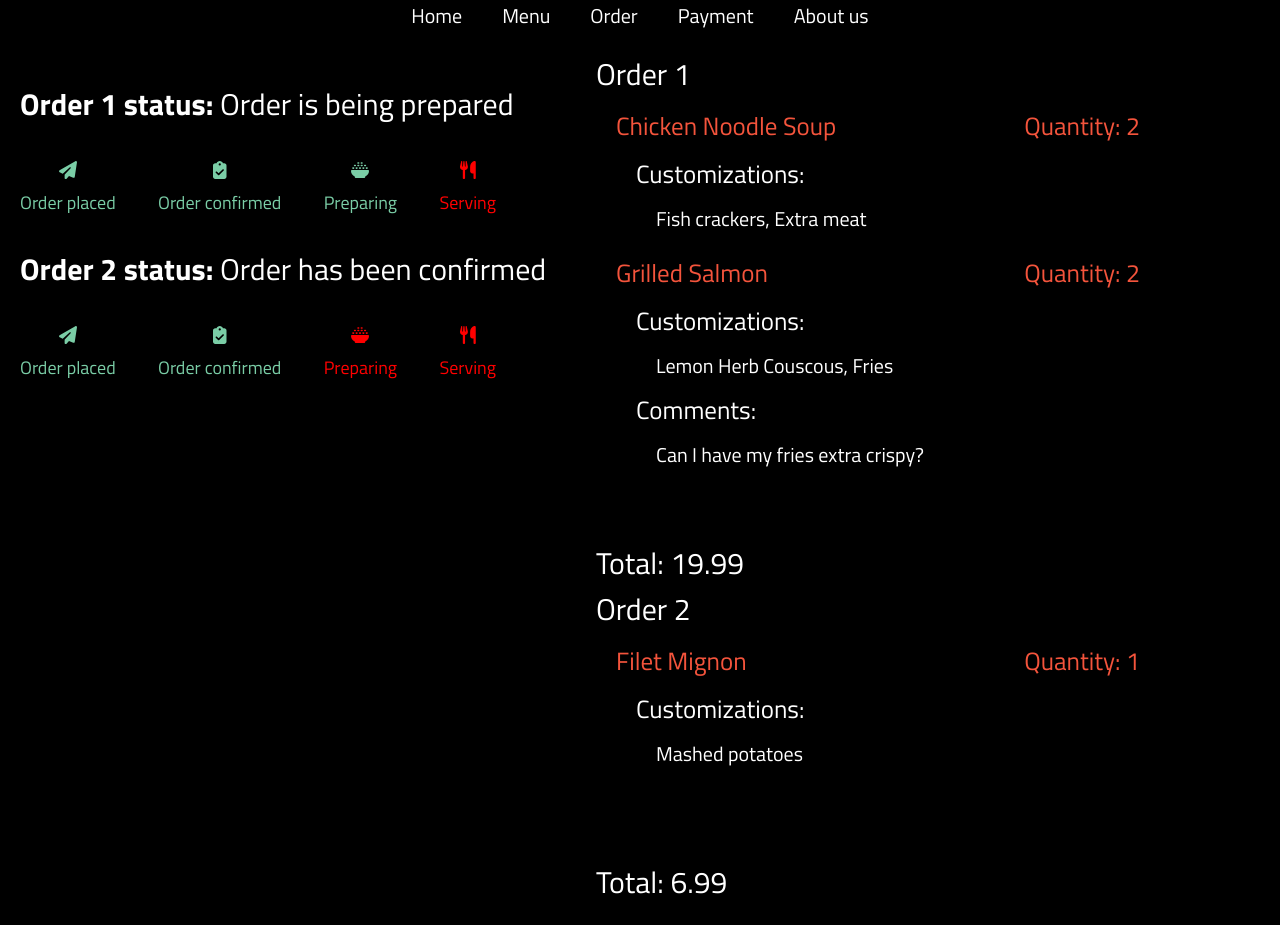
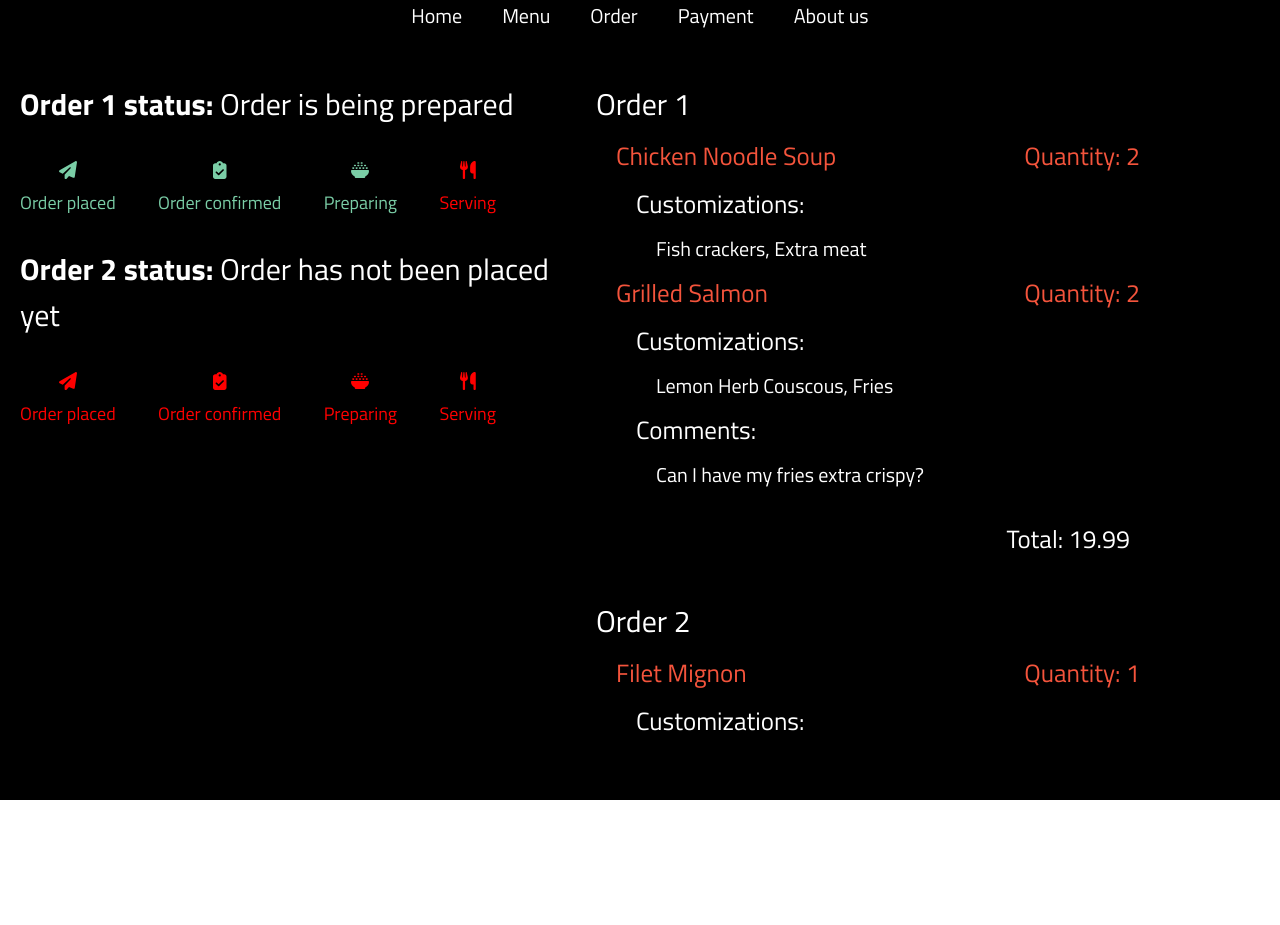
Before and after one commit to shahzill/CPSC481Project, a React (Create React App) app in the folder project/: page /Order in a window 1280 px wide. After the commit the page ends 800 px from the top, so only its background shows below. Built offline with nearby package versions, Linux system fonts and the light colour scheme.

Commit message:
Setting the total price and confirm button

```diff
--- a/project/src/Data/Orders.js
+++ b/project/src/Data/Orders.js
@@ -3,7 +3,7 @@ export const Order1 = [
         id: 1,
         OrderNumber: 1,
         OrderStatus: "Order is being prepared",
-        OrderStatusTotal: "Order has been placed Order has been confirmed Order is being prepared",
+        OrderStatusTotal: "Order has not been placed yet Order has been placed Order has been confirmed Order is being prepared",
         ItemName: "Chicken Noodle Soup",
         ItemCustomizations: "Fish crackers, Extra meat",
         ItemTotalQuantity: "2",
@@ -14,7 +14,7 @@ export const Order1 = [
         id: 2,
         OrderNumber: 1,
         OrderStatus: "Order is being prepared",
-        OrderStatusTotal: "Order has been placed Order has been confirmed Order is being prepared",
+        OrderStatusTotal: "Order has not been placed yet Order has been placed Order has been confirmed Order is being prepared",
         ItemName: "Grilled Salmon",
         ItemCustomizations: "Lemon Herb Couscous, Fries",
         ItemTotalQuantity: "2",
@@ -25,34 +25,34 @@ export const Order1 = [
         id: 3,
         OrderNumber: 1,
         OrderStatus: "Order is being prepared",
-        OrderStatusTotal: "Order has been placed Order has been confirmed Order is being prepared",
+        OrderStatusTotal: "Order has not been placed yet Order has been placed Order has been confirmed Order is being prepared",
         ItemName: "",
         ItemCustomizations: "",
         ItemTotalQuantity: "",
         ItemComments: "",
-        ItemPrice: 0
+        ItemPrice: 0.00
     },
     {
         id: 4,
         OrderNumber: 1,
         OrderStatus: "Order is being prepared",
-        OrderStatusTotal: "Order has been placed Order has been confirmed Order is being prepared",
+        OrderStatusTotal: "Order has not been placed yet Order has been placed Order has been confirmed Order is being prepared",
         ItemName: "",
         ItemCustomizations: "",
         ItemTotalQuantity: "",
         ItemComments: "",
-        ItemPrice: 0
+        ItemPrice: 0.00
     },
     {
         id: 5,
         OrderNumber: 1,
         OrderStatus: "Order is being prepared",
-        OrderStatusTotal: "Order has been placed Order has been confirmed Order is being prepared",
+        OrderStatusTotal: "Order has not been placed yet Order has been placed Order has been confirmed Order is being prepared",
         ItemName: "",
         ItemCustomizations: "",
         ItemTotalQuantity: "",
         ItemComments: "",
-        ItemPrice: 0
+        ItemPrice: 0.00
     }
 ]
 
@@ -60,8 +60,8 @@ export const Order2 = [
     {
         id: 1,
         OrderNumber: 2,
-        OrderStatus: "Order has been confirmed",
-        OrderStatusTotal: "Order has been placed Order has been confirmed",
+        OrderStatus: "Order has not been placed yet",
+        OrderStatusTotal: "Order has not been placed yet",
         ItemName: "Filet Mignon",
         ItemCustomizations: "Mashed potatoes",
         ItemTotalQuantity: "1",
@@ -71,46 +71,46 @@ export const Order2 = [
     {
         id: 2,
         OrderNumber: 2,
-        OrderStatus: "Order has been confirmed",
-        OrderStatusTotal: "Order has been placed Order has been confirmed",
+        OrderStatus: "Order has not been placed yet",
+        OrderStatusTotal: "Order has not been placed yet",
         ItemName: "",
         ItemCustomizations: "",
         ItemTotalQuantity: "",
         ItemComments: "",
-        ItemPrice: 0
+        ItemPrice: 0.00
     },
     {
         id: 3,
         OrderNumber: 2,
-        OrderStatus: "Order has been confirmed",
-        OrderStatusTotal: "Order has been placed Order has been confirmed",
+        OrderStatus: "Order has not been placed yet",
+        OrderStatusTotal: "Order has not been placed yet",
         ItemName: "",
         ItemCustomizations: "",
         ItemTotalQuantity: "",
         ItemComments: "",
-        ItemPrice: 0
+        ItemPrice: 0.00
     },
     {
         id: 4,
         OrderNumber: 2,
-        OrderStatus: "Order has been confirmed",
-        OrderStatusTotal: "Order has been placed Order has been confirmed",
+        OrderStatus: "Order has not been placed yet",
+        OrderStatusTotal: "Order has not been placed yet",
         ItemName: "",
         ItemCustomizations: "",
         ItemTotalQuantity: "",
         ItemComments: "",
-        ItemPrice: 0
+        ItemPrice: 0.00
     },
     {
         id: 5,
         OrderNumber: 2,
-        OrderStatus: "Order has been confirmed",
-        OrderStatusTotal: "Order has been placed Order has been confirmed",
+        OrderStatus: "Order has not been placed yet",
+        OrderStatusTotal: "Order has not been placed yet",
         ItemName: "",
         ItemCustomizations: "",
         ItemTotalQuantity: "",
         ItemComments: "",
-        ItemPrice: 0
+        ItemPrice: 0.00
     }
 ]
 
@@ -123,7 +123,7 @@ export const Order3 = [
         ItemCustomizations: "",
         ItemTotalQuantity: "",
         ItemComments: "",
-        ItemPrice: 0
+        ItemPrice: 0.00
     },
     {
         id: 2,
@@ -133,7 +133,7 @@ export const Order3 = [
         ItemCustomizations: "",
         ItemTotalQuantity: "",
         ItemComments: "",
-        ItemPrice: ""
+        ItemPrice: 0.00
     },
     {
         id: 3,
@@ -143,7 +143,7 @@ export const Order3 = [
         ItemCustomizations: "",
         ItemTotalQuantity: "",
         ItemComments: "",
-        ItemPrice: ""
+        ItemPrice: 0.00
     },
     {
         id: 4,
@@ -153,7 +153,7 @@ export const Order3 = [
         ItemCustomizations: "",
         ItemTotalQuantity: "",
         ItemComments: "",
-        ItemPrice: ""
+        ItemPrice: 0.00
     },
     {
         id: 5,
@@ -163,7 +163,7 @@ export const Order3 = [
         ItemCustomizations: "",
         ItemTotalQuantity: "",
         ItemComments: "",
-        ItemPrice: ""
+        ItemPrice: 0.00
     }
 ]
 
@@ -176,7 +176,7 @@ export const Order4 = [
         ItemCustomizations: "",
         ItemTotalQuantity: "",
         ItemComments: "",
-        ItemPrice: ""
+        ItemPrice: 0.00
     },
     {
         id: 2,
@@ -186,7 +186,7 @@ export const Order4 = [
         ItemCustomizations: "",
         ItemTotalQuantity: "",
         ItemComments: "",
-        ItemPrice: ""
+        ItemPrice: 0.00
     },
     {
         id: 3,
@@ -196,7 +196,7 @@ export const Order4 = [
         ItemCustomizations: "",
         ItemTotalQuantity: "",
         ItemComments: "",
-        ItemPrice: ""
+        ItemPrice: 0.00
     },
     {
         id: 4,
@@ -206,7 +206,7 @@ export const Order4 = [
         ItemCustomizations: "",
         ItemTotalQuantity: "",
         ItemComments: "",
-        ItemPrice: ""
+        ItemPrice: 0.00
     },
     {
         id: 5,
@@ -216,7 +216,7 @@ export const Order4 = [
         ItemCustomizations: "",
         ItemTotalQuantity: "",
         ItemComments: "",
-        ItemPrice: ""
+        ItemPrice: 0.00
     }
 ]
 
@@ -229,7 +229,7 @@ export const Order5 = [
         ItemCustomizations: "",
         ItemTotalQuantity: "",
         ItemComments: "",
-        ItemPrice: ""
+        ItemPrice: 0.00
     },
     {
         id: 2,
@@ -239,7 +239,7 @@ export const Order5 = [
         ItemCustomizations: "",
         ItemTotalQuantity: "",
         ItemComments: "",
-        ItemPrice: ""
+        ItemPrice: 0.00
     },
     {
         id: 3,
@@ -249,7 +249,7 @@ export const Order5 = [
         ItemCustomizations: "",
         ItemTotalQuantity: "",
         ItemComments: "",
-        ItemPrice: ""
+        ItemPrice: 0.00
     },
     {
         id: 4,
@@ -259,7 +259,7 @@ export const Order5 = [
         ItemCustomizations: "",
         ItemTotalQuantity: "",
         ItemComments: "",
-        ItemPrice: ""
+        ItemPrice: 0.00
     },
     {
         id: 5,
@@ -269,6 +269,6 @@ export const Order5 = [
         ItemCustomizations: "",
         ItemTotalQuantity: "",
         ItemComments: "",
-        ItemPrice: ""
+        ItemPrice: 0.00
     }
 ]
--- a/project/src/Pages/Order.js
+++ b/project/src/Pages/Order.js
@@ -17,9 +17,8 @@ function OrderPage() {
     const [order2Total, setOrder2Total] = useState();
     const [order3Total, setOrder3Total] = useState();
     const [order4Total, setOrder4Total] = useState();
-    const [order5Total, setOrder5Total] = useState();
-
-
+    const [order5Total, setOrder5Total] = useState(0);
+    const [TotalOrderPrice, setTotalOrderPrice] = useState();
 
      useEffect(() => {
         const orderArrays = [Order1, Order2, Order3, Order4, Order5];
@@ -32,6 +31,7 @@ function OrderPage() {
             setOrder4Total,
             setOrder5Total
         ];
+        let TotalPriceCalc = 0;
 
         for (let i = 0; i < orderArrays.length; i++) {
             let totalOrderPrice = 0;
@@ -44,11 +44,11 @@ function OrderPage() {
                     // Calculate total price for valid items
                     validItems.forEach(order => {
                         totalOrderPrice += parseFloat(order.ItemPrice);
+                        TotalPriceCalc += parseFloat(order.ItemPrice);
                     });
 
                     // Set total order price using the appropriate state setter from orderTotalSetters array
                     orderTotalSetters[i](totalOrderPrice.toFixed(2));
-                    console.log("total order price for ",i,totalOrderPrice)
 
             if (orderNotPlaced.OrderStatus === "Order has not been placed yet" && foundOrder == false) {
                 foundOrder = true;
@@ -60,8 +60,20 @@ function OrderPage() {
             }
         }
         setOrders(newOrders)
+        setTotalOrderPrice(TotalPriceCalc.toFixed(2))
     }, []);  // Empty dependency array ensures it runs only once
 
+    const ConfirmOrder = (orderArray) => {
+        const orderNumber = orderArray[0].OrderNumber;
+        const orderToUpdate = orders.find(order => order[0].OrderNumber === orderNumber);
+        if (orderToUpdate) {
+            orderToUpdate.forEach(order => {
+                order.OrderStatus = "Order has been placed";
+                order.OrderStatusTotal += " Order has been placed";
+            });
+        }
+        setOrders([...orders]);
+    };
 
     return (
         <>
@@ -101,11 +113,10 @@ function OrderPage() {
                         ))}
                     </div>
                 </div>
-                 <div className="OrderSummarySide">
-                 {orders.map((orderArray, index) => (
+                <div className="OrderSummarySide">
+                {orders.map((orderArray, index) => (
                     <div key={orderArray[0].id}>
                         <p className="OrderNumber">Order {orderArray[0].OrderNumber}</p>
-                        <ul>
                             {orderArray.map(order => (
                                 <div className="FoodItemSummary" key={order.id}>
                                     {order.ItemName && ( // Check if ItemName is not empty
@@ -128,10 +139,16 @@ function OrderPage() {
                                     )}
                                 </div>
                             ))}
-                        </ul>
-                        <p className="OrderNumber">Total: {eval(`order${index + 1}Total`)}</p> {/* Accessing order total dynamically */}
+                            <div className="OrderAndPrice">
+                                {orderArray[0].OrderStatus === "Order has not been placed yet" && (
+                                    <button className="ConfirmOrderButton" onClick={() => ConfirmOrder(orderArray)}>Confirm Order</button>
+                                )}
+                                <div className="OrderTotalPrice">Total: {eval(`order${index + 1}Total`)}</div> {/* Accessing order total dynamically */}
+                            </div>
                     </div>
+
                 ))}
+                <div className="OrderTotalPrice">Overall total: {TotalOrderPrice}</div>
                 </div>
             </div>
         </div>
@@ -141,68 +158,3 @@ function OrderPage() {
 }
 
 export default OrderPage;
-
-
-{/* <ul>
-                {orders.map(orderArray => (
-                    <div key={orderArray[0].id}>
-                        <h3>Order {orderArray[0].OrderNumber} status: {orderArray[0].OrderStatus}</h3>
-                        <h4>Entity Name: {orderArray[0].EntityName}</h4>
-                        <ul>
-                            {orderArray.map(order => (
-                                <li key={order.id}>
-                                    <strong>Item Name:</strong> {order.ItemName}<br />
-
-                                </li>
-                            ))}
-                        </ul>
-                    </div>
-                ))}
-            </ul> */}
-
-            {/*  <div className="OrderSymbols" style={{ color: '#7acda6' }}>
-                        <div className="iconWithDescription">
-                            <FontAwesomeIcon icon={faPaperPlane} />
-                            <div className="description">Order placed</div>
-                        </div>
-                        <div className="iconWithDescription">
-                            <FontAwesomeIcon icon={faClipboardCheck} />
-                            <div className="description">Order confirmed</div>
-                        </div>
-                        <div className="iconWithDescription">
-                            <FontAwesomeIcon icon={faBowlRice} />
-                            <div className="description">Preparing</div>
-                        </div>
-                        <div className="iconWithDescription">
-                            <FontAwesomeIcon icon={faUtensils} />
-                            <div className="description">Serving</div>
-                        </div>
-                        </div> */}
-
-
-
-
-
-                    {/* <div className="Order">
-                        <p className="OrderHeader" >
-                            <b>Order  status:</b> Order has not been placed yet
-                        </p>
-                        <div className="OrderSymbols" style={{ color: '#d9534f' }}>
-                        <div className="iconWithDescription">
-                            <FontAwesomeIcon icon={faPaperPlane} />
-                            <div className="description">Order placed</div>
-                        </div>
-                        <div className="iconWithDescription">
-                            <FontAwesomeIcon icon={faClipboardCheck} />
-                            <div className="description">Order confirmed</div>
-                        </div>
-                        <div className="iconWithDescription">
-                            <FontAwesomeIcon icon={faBowlRice} />
-                            <div className="description">Preparing</div>
-                        </div>
-                        <div className="iconWithDescription">
-                            <FontAwesomeIcon icon={faUtensils} />
-                            <div className="description">Serving</div>
-                        </div>
-                        </div>
-                    </div> */}
--- a/project/src/Style/Order.css
+++ b/project/src/Style/Order.css
@@ -1,6 +1,7 @@
 .contentOrderPage{
     display: flex;
     flex-direction: row;
+    height: 90vh;
 }
 
 .OrderStatusSide{
@@ -32,14 +33,27 @@ margin-top: 5px; /* Add some space between icon and description */
 .OrderSummarySide{
     width: 55%;
     padding: 20px;
+    overflow-y: scroll;
+    padding-top: 50px;
+}
+
+.OrderSummarySide::-webkit-scrollbar {
+    width: 0; /* Hide scrollbar for Chrome, Safari, and Opera */
 }
 
 .OrderNumber{
     font-size: 30px;
 }
 
+.OrderTotalPrice{
+    padding-right: 130px;
+    text-align: right;
+    font-size: 25px;
+}
+
 .FoodItemSummary{
     padding: 10px 20px;
+    padding-bottom: 0px;
 }
 
 .ItemNameSummary-header{
@@ -59,3 +73,31 @@ margin-top: 5px; /* Add some space between icon and description */
     padding: 0px 40px;
     font-size: 20px;
 }
+
+.OrderAndPrice {
+    display: flex;
+    flex-direction: row;
+    align-items: center; /* Align items vertically */
+    margin-bottom: 40px;
+}
+
+.OrderAndPrice {
+    display: flex;
+    flex-direction: row;
+    align-items: center; /* Align items vertically */
+    margin-bottom: 40px;
+}
+
+.ConfirmOrderButton {
+    padding: 10px 20px;
+    font-size: 15px;
+    background-color: var(--main-color);
+    color: #000000;
+    border: none;
+    cursor: pointer;
+    border-radius: 20px;
+}
+
+.OrderTotalPrice {
+    margin-left: auto; /* Push "Total" text to the right */
+}
```
